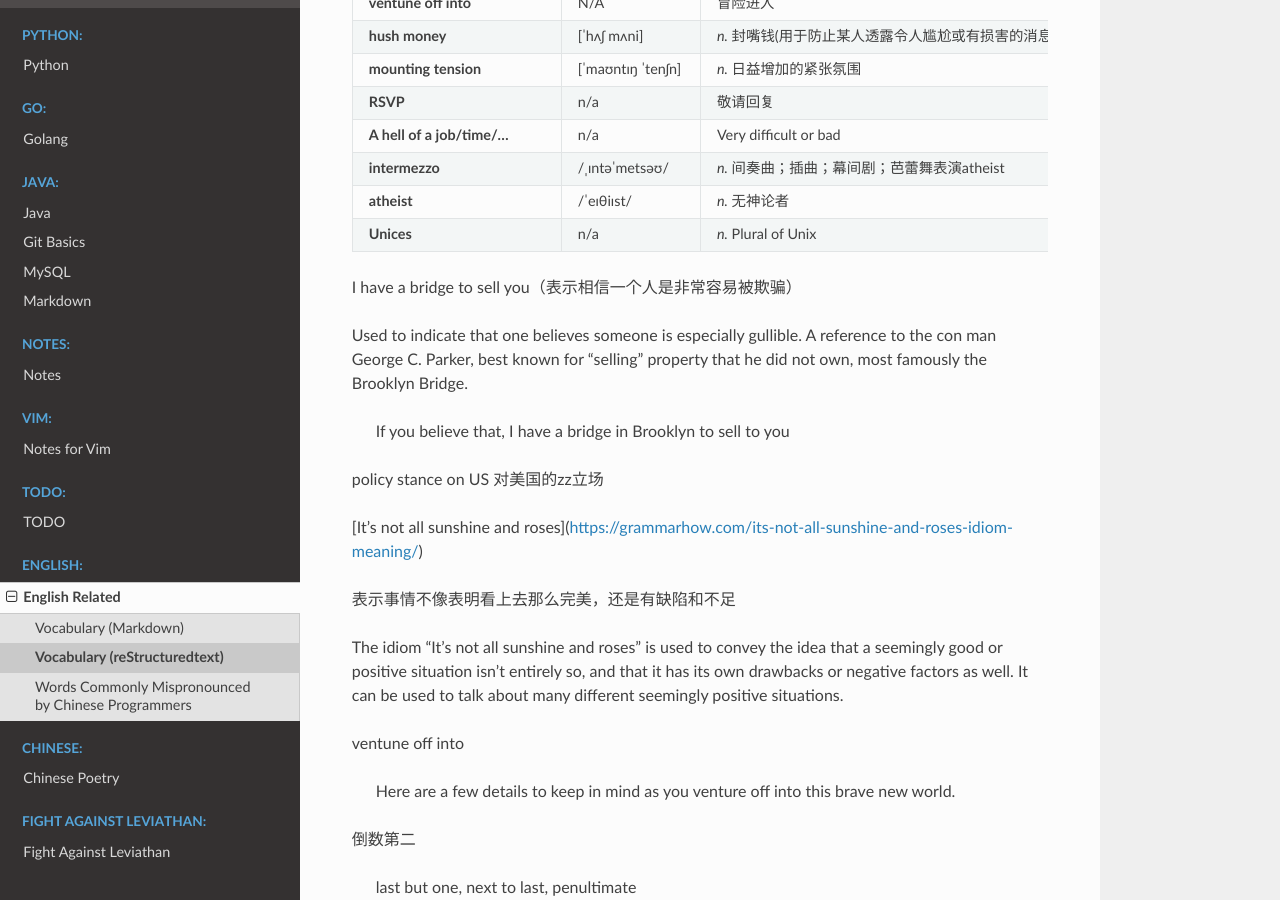
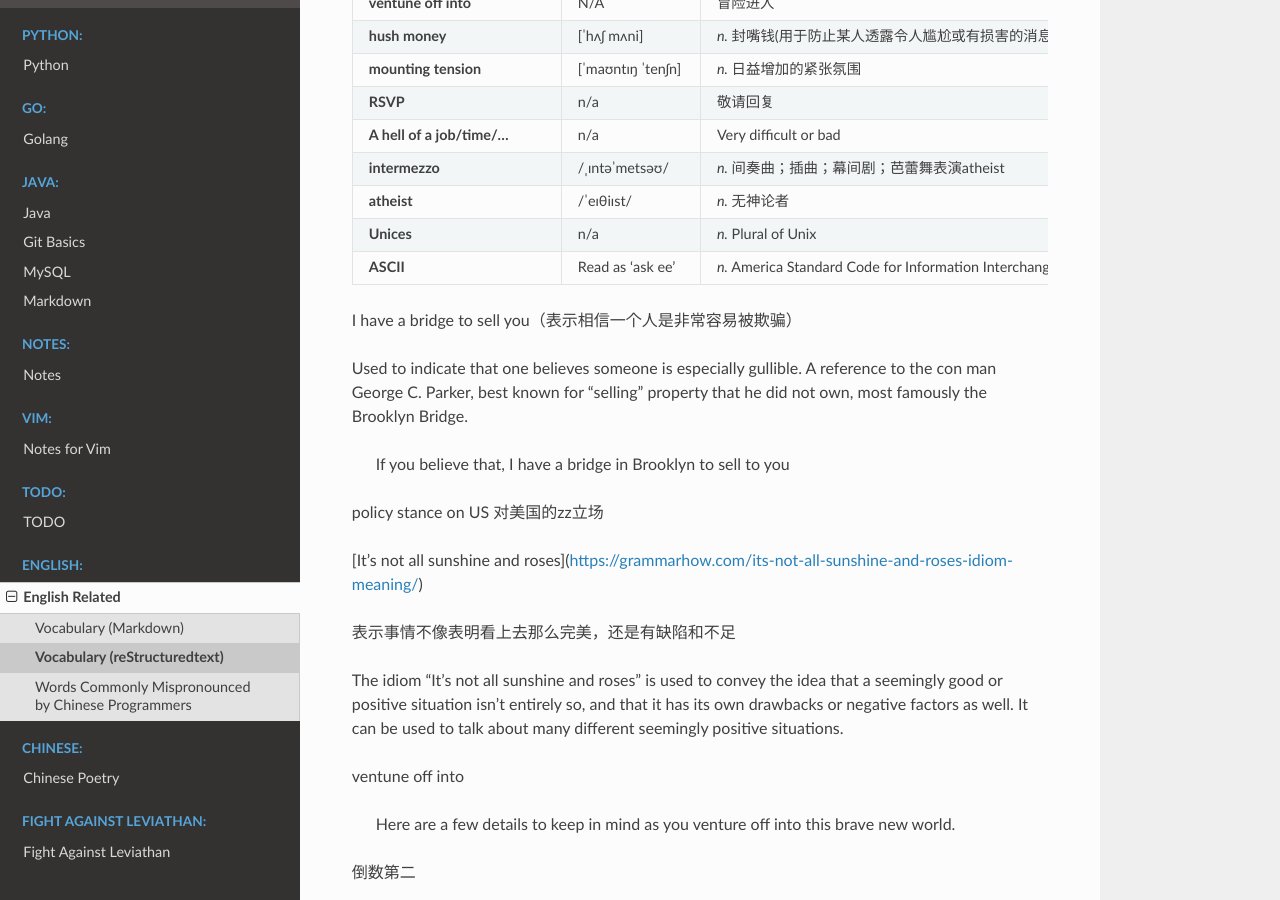
Before and after one commit to Pyrad/pyradnotes, a Sphinx documentation site: the page built from source/English/vocabulary.rst, in a window 1280 px wide and 900 px high, scrolled down 1300 px. Built offline with Sphinx 7.4.7 and the Read the Docs theme 2.0.0, drawn with Linux system fonts in a browser that asks for light colours.

Commit message:
Englisth ASCII reads as 'ask ee'

```diff
--- a/source/English/vocabulary.rst
+++ b/source/English/vocabulary.rst
@@ -126,6 +126,9 @@ Vocabulary  (reStructuredtext)
     * - **Unices**
       - n/a
       - *n.* Plural of Unix
+    * - **ASCII**
+      - Read as 'ask ee'
+      - *n.* America Standard Code for Information Interchange
 
 
 
```
